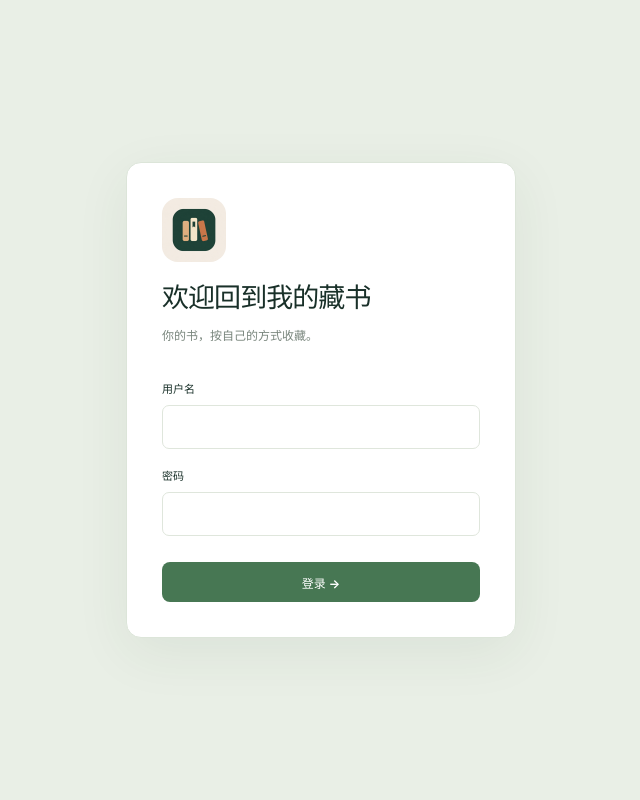
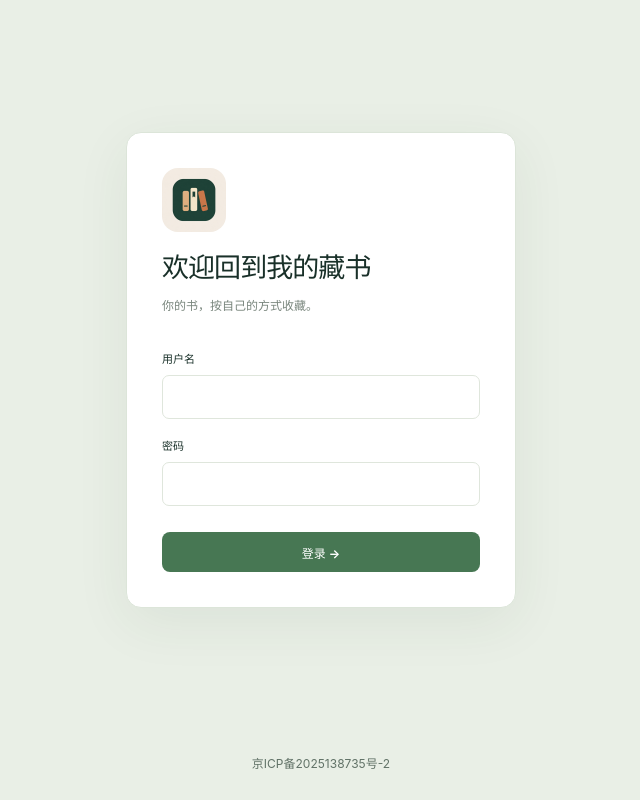
Before and after one commit to twoyoung04/library, a Django app: page /login/ in a window 1280 px wide. Shown: the whole page, without its empty margins (319-959 px from the left). Run offline with Django 5.2, Linux system fonts and the light colour scheme; parts of the project's set-up code (start-up, migrations or seed data) failed here and were passed over.

Commit message:
Add linked ICP filing number to website footer

```diff
--- a/catalog/static/catalog/style.css
+++ b/catalog/static/catalog/style.css
@@ -109,3 +109,10 @@
 /* Shared library mark: preserve the square silhouette at every size. */
 .brand-mark{display:block;width:36px;height:36px;flex-shrink:0;border-radius:9px}
 img.login-icon{display:block;width:64px;height:64px;padding:0;object-fit:contain;border-radius:16px}
+
+/* Keep the filing link visible below the shelf and above mobile navigation. */
+.site-footer{flex:none;padding-top:8px;text-align:center;color:#617267;font-size:12px;line-height:1.5}
+.site-footer a{display:inline-flex;align-items:center;min-height:32px}
+.site-footer a:hover,.site-footer a:focus-visible{text-decoration:underline;text-underline-offset:3px}
+.login-body{min-height:100dvh;grid-template-rows:1fr auto;gap:20px;padding-bottom:max(20px,env(safe-area-inset-bottom))}
+@media(max-height:640px){.login-body{gap:12px}.login-card{padding:24px}.login-card .muted{margin-bottom:18px}}
--- /dev/null
+++ b/templates/_icp_footer.html
@@ -0,0 +1,3 @@
+<footer class="site-footer" aria-label="网站备案信息">
+  <a href="https://beian.miit.gov.cn/" target="_blank" rel="noopener noreferrer" data-turbo="false">京ICP备2025138735号-2</a>
+</footer>
--- a/templates/base.html
+++ b/templates/base.html
@@ -10,7 +10,7 @@
   <link rel="icon" type="image/png" sizes="64x64" href="{% static 'catalog/favicon.png' %}?v=20261120-shuyu">
   <link rel="apple-touch-icon" sizes="180x180" href="{% static 'catalog/apple-touch-icon.png' %}?v=20261120-shuyu">
   <meta name="apple-mobile-web-app-title" content="我的藏书">
-  <link rel="stylesheet" href="{% static 'catalog/style.css' %}?v=20261105-library-logo" data-turbo-track="reload">
+  <link rel="stylesheet" href="{% static 'catalog/style.css' %}?v=20261120-icp-footer" data-turbo-track="reload">
   <script src="{% static 'catalog/navigation.bundle.js' %}?v=20261001-smooth-shelf" defer data-turbo-track="reload"></script>
   {% block head %}{% endblock %}
 </head>
@@ -29,6 +29,7 @@
     <main class="main-content">
       {% if messages %}<div class="messages" role="status">{% for message in messages %}<div class="message {{ message.tags }}">{{ message }}</div>{% endfor %}</div>{% endif %}
       {% block content %}{% endblock %}
+      {% include '_icp_footer.html' %}
     </main>
   </div>
   <nav class="mobile-nav" aria-label="移动导航">
--- a/templates/login.html
+++ b/templates/login.html
@@ -1,7 +1,9 @@
 {% load static %}
 <!doctype html><html lang="zh-CN"><head><meta charset="utf-8"><meta name="viewport" content="width=device-width, initial-scale=1"><meta name="turbo-visit-control" content="reload"><title>登录 · 我的藏书</title><link rel="icon" type="image/png" sizes="64x64" href="{% static 'catalog/favicon.png' %}?v=20261120-shuyu">
   <link rel="apple-touch-icon" sizes="180x180" href="{% static 'catalog/apple-touch-icon.png' %}?v=20261120-shuyu">
-  <meta name="apple-mobile-web-app-title" content="我的藏书"><link rel="stylesheet" href="{% static 'catalog/style.css' %}?v=20261105-library-logo"></head>
+  <meta name="apple-mobile-web-app-title" content="我的藏书"><link rel="stylesheet" href="{% static 'catalog/style.css' %}?v=20261120-icp-footer"></head>
 <body class="login-body"><main class="login-card"><img class="login-icon" src="{% static 'catalog/logo.png' %}?v=20261120-shuyu" width="64" height="64" alt="书隅标志"><h1>欢迎回到我的藏书</h1><p class="muted">你的书，按自己的方式收藏。</p>
 {% if form.errors %}<p class="form-error">用户名或密码不正确。</p>{% endif %}
-<form method="post" onsubmit="if(this.dataset.submitted)return false;this.dataset.submitted='1';this.querySelector('button[type=submit]').disabled=true;return true">{% csrf_token %}<input type="hidden" name="next" value="{{ next }}"><label for="id_username">用户名</label><input id="id_username" name="username" type="text" autocomplete="username" required autofocus><label for="id_password">密码</label><input id="id_password" name="password" type="password" autocomplete="current-password" required><button class="button primary full" type="submit">登录 →</button></form></main></body></html>
+<form method="post" onsubmit="if(this.dataset.submitted)return false;this.dataset.submitted='1';this.querySelector('button[type=submit]').disabled=true;return true">{% csrf_token %}<input type="hidden" name="next" value="{{ next }}"><label for="id_username">用户名</label><input id="id_username" name="username" type="text" autocomplete="username" required autofocus><label for="id_password">密码</label><input id="id_password" name="password" type="password" autocomplete="current-password" required><button class="button primary full" type="submit">登录 →</button></form></main>
+{% include '_icp_footer.html' %}
+</body></html>
```
